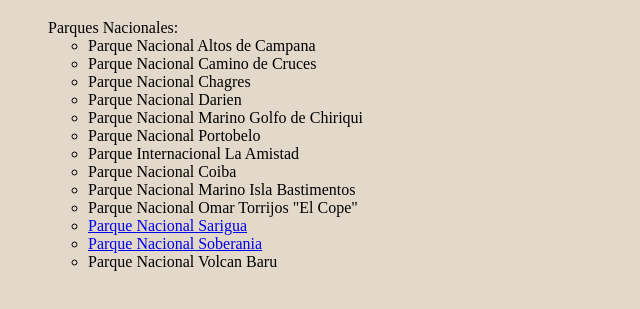
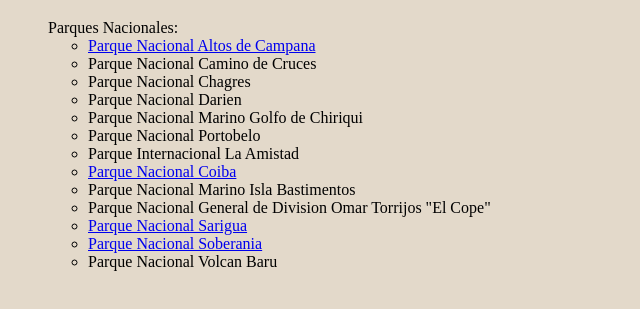
Before and after one commit to joelaniado/Panama_Areas_Protegidas, a plain HTML site: page index.html in a window 1280 px wide. Shown: the part 61-370 px from the top of the page, without its empty margins (0-640 px from the left). Drawn offline with Linux system fonts and the light colour scheme.

Commit message:
added pages for the individual national parks

```diff
--- a/index.html
+++ b/index.html
@@ -10,17 +10,17 @@
   <ul>
     Parques Nacionales:
     <ul>
-    <li>Parque Nacional Altos de Campana</li>
+    <li><a href="Parques_Nacionales/PN_Altos_de_Campana.html">Parque Nacional Altos de Campana</a></li>
     <li>Parque Nacional Camino de Cruces</li>
     <li>Parque Nacional Chagres</li>
     <li>Parque Nacional Darien</li>
     <li>Parque Nacional Marino Golfo de Chiriqui</li>
     <li>Parque Nacional Portobelo</li>
     <li>Parque Internacional La Amistad</li>
-    <li>Parque Nacional Coiba</li>
+    <li><a href="Parques_Nacionales/PN_Coiba.html">Parque Nacional Coiba</a></li>
     <li>Parque Nacional Marino Isla Bastimentos</li>
-    <li>Parque Nacional Omar Torrijos "El Cope"</li>
-    <li><a href="#">Parque Nacional Sarigua</a></li>
+    <li>Parque Nacional General de Division Omar Torrijos "El Cope"</li>
+    <li><a href="Parques_Nacionales/PN_Sarigua.html">Parque Nacional Sarigua</a></li>
     <li><a href="Parques_Nacionales/PN_Soberania.html">Parque Nacional Soberania</a></li>
     <li>Parque Nacional Volcan Baru</li>
 
```
Also changed, not shown: Parques_Nacionales/Chagres.html (deleted), Parques_Nacionales/Cruces.html (deleted), Parques_Nacionales/PN_Cerro_Hoya.html (renamed from Parques_Nacionales/Cerro Hoya.html), Parques_Nacionales/PN_Chagres.html (added), Parques_Nacionales/PN_Cruces.html (added), Parques_Nacionales/PN_Sarigua.html (added).
